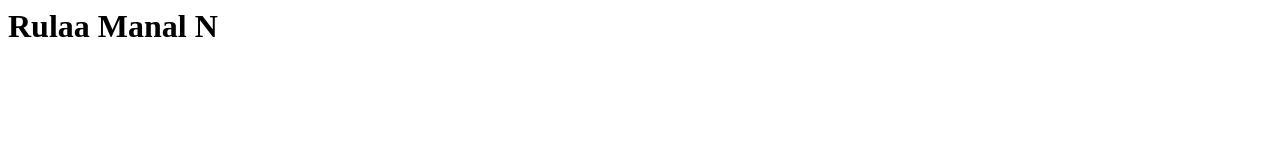
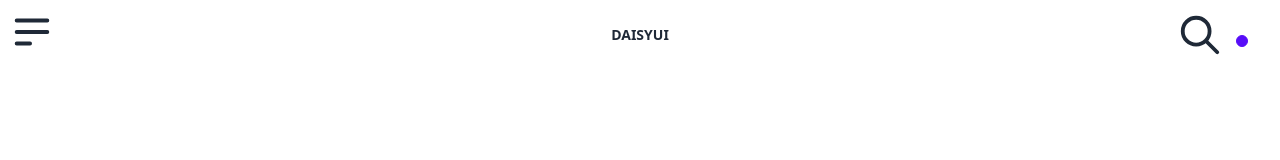
Before and after one commit to rulamnlnrfzyh/Profil, a plain HTML site: page index.html in a window 1280 px wide. Drawn offline with nearby package versions, Linux system fonts and the light colour scheme.

Commit message:
index.html

```diff
--- a/index.html
+++ b/index.html
@@ -1 +1,40 @@
-<h1>Rulaa Manal N</h1>
+<!DOCTYPE html>
+<html lang="en">
+<head>
+    <meta charset="UTF-8">
+    <meta http-equiv="X-UA-Compatible" content="IE=edge">
+    <meta name="viewport" content="width=device-width, initial-scale=1.0">
+    <link href="https://cdn.jsdelivr.net/npm/daisyui@3.9.2/dist/full.css" rel="stylesheet" type="text/css" />
+    <title>Rulaa</title>
+</head>
+<body>
+    <div class="navbar bg-base-100">
+  <div class="navbar-start">
+    <div class="dropdown">
+      <label tabindex="0" class="btn btn-ghost btn-circle">
+        <svg xmlns="http://www.w3.org/2000/svg" class="h-5 w-5" fill="none" viewBox="0 0 24 24" stroke="currentColor"><path stroke-linecap="round" stroke-linejoin="round" stroke-width="2" d="M4 6h16M4 12h16M4 18h7" /></svg>
+      </label>
+      <ul tabindex="0" class="menu menu-sm dropdown-content mt-3 z-[1] p-2 shadow bg-base-100 rounded-box w-52">
+        <li><a>Homepage</a></li>
+        <li><a>Portfolio</a></li>
+        <li><a>About</a></li>
+      </ul>
+    </div>
+  </div>
+  <div class="navbar-center">
+    <a class="btn btn-ghost normal-case text-xl">daisyUI</a>
+  </div>
+  <div class="navbar-end">
+    <button class="btn btn-ghost btn-circle">
+      <svg xmlns="http://www.w3.org/2000/svg" class="h-5 w-5" fill="none" viewBox="0 0 24 24" stroke="currentColor"><path stroke-linecap="round" stroke-linejoin="round" stroke-width="2" d="M21 21l-6-6m2-5a7 7 0 11-14 0 7 7 0 0114 0z" /></svg>
+    </button>
+    <button class="btn btn-ghost btn-circle">
+      <div class="indicator">
+        <svg xmlns="http://www.w3.org/2000/svg" class="h-5 w-5" fill="none" viewBox="0 0 24 24" stroke="currentColor"><path stroke-linecap="round" stroke-linejoin="round" stroke-width="2" d="M15 17h5l-1.405-1.405A2.032 2.032 0 0118 14.158V11a6.002 6.002 0 00-4-5.659V5a2 2 0 10-4 0v.341C7.67 6.165 6 8.388 6 11v3.159c0 .538-.214 1.055-.595 1.436L4 17h5m6 0v1a3 3 0 11-6 0v-1m6 0H9" /></svg>
+        <span class="badge badge-xs badge-primary indicator-item"></span>
+      </div>
+    </button>
+  </div>
+</div>
+</body>
+</html>
```
